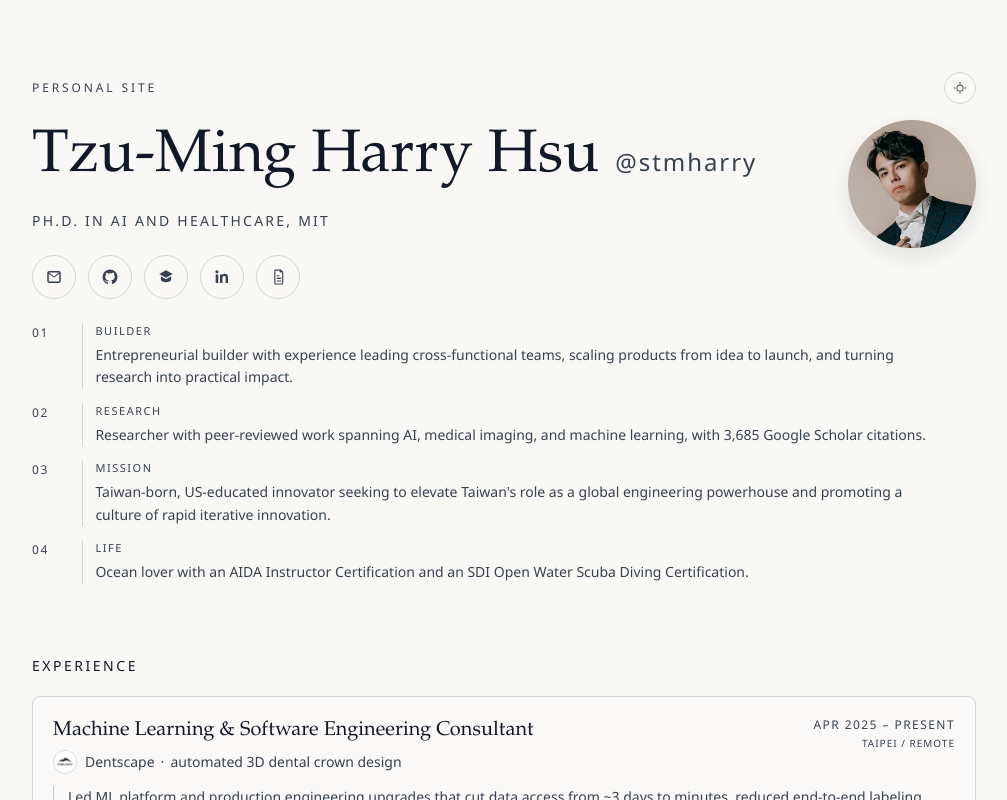
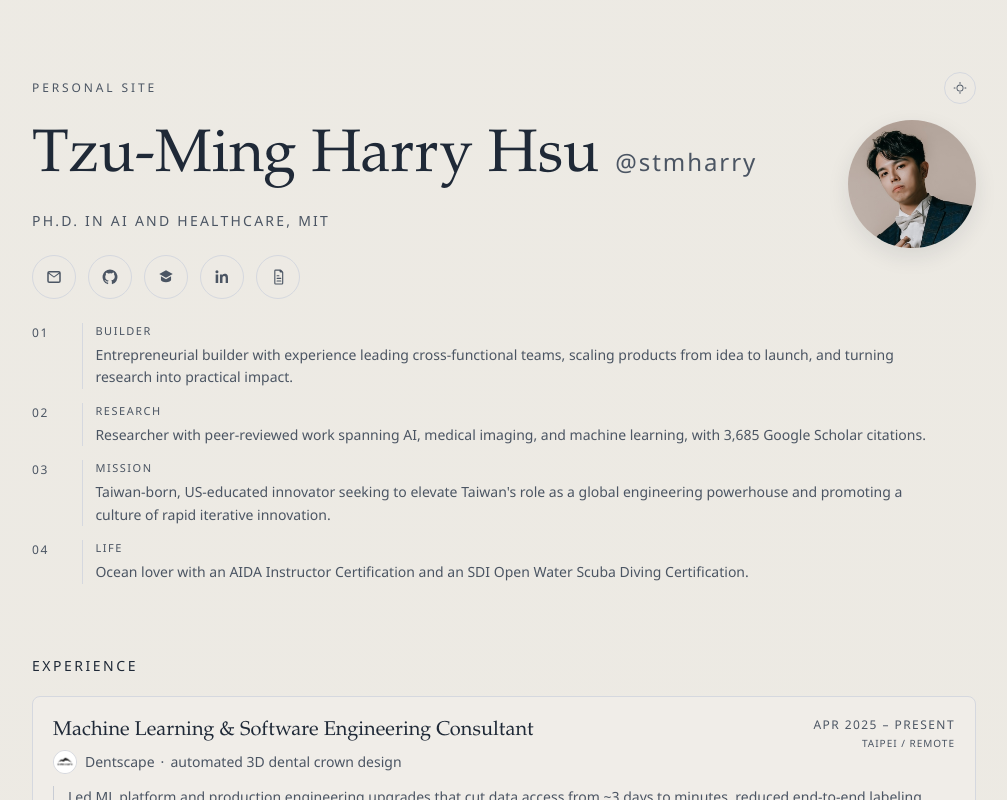
Before and after one commit to stmharry/stmharry.github.io, a React (Vite) app: page / in a window 1280 px wide. Shown: the top 800 px of the page, without its empty margins (136-1143 px from the left). Built offline with nearby package versions, Linux system fonts and the light colour scheme.

Commit message:
💄 style(theme): soften light-mode background tones
Reduce brightness in the light palette with warmer paper and gradient values so the page feels less harsh while preserving the existing editorial contrast.

```diff
--- a/src/index.css
+++ b/src/index.css
@@ -4,12 +4,12 @@
   --font-serif: "Iowan Old Style", "Palatino Linotype", "Book Antiqua", Palatino,
     "Times New Roman", serif;
   --font-sans: "IBM Plex Sans", "Avenir Next", "Segoe UI", sans-serif;
-  --ink-900: #111827;
-  --ink-700: #374151;
-  --paper: #f8f7f4;
-  --paper-accent: #f3f2ef;
-  --line: #d1d5db;
-  --rail: #c4c8cf;
+  --ink-900: #1f2937;
+  --ink-700: #4b5563;
+  --paper: #ebe8e1;
+  --paper-accent: #e2ddd4;
+  --line: #d5d8df;
+  --rail: #c8ccd4;
   --mobile-sticky-name-height: 2.25rem;
   color-scheme: light dark;
 }
@@ -26,12 +26,12 @@
 }
 
 :root[data-theme="light"] {
-  --ink-900: #111827;
-  --ink-700: #374151;
-  --paper: #f8f7f4;
-  --paper-accent: #f3f2ef;
-  --line: #d1d5db;
-  --rail: #c4c8cf;
+  --ink-900: #1f2937;
+  --ink-700: #4b5563;
+  --paper: #ebe8e1;
+  --paper-accent: #e2ddd4;
+  --line: #d5d8df;
+  --rail: #c8ccd4;
   color-scheme: light;
 }
 
@@ -61,7 +61,7 @@
   body {
     font-family: var(--font-sans);
     color: var(--ink-900);
-    background: radial-gradient(circle at top left, #ffffff 0%, var(--paper) 60%, var(--paper-accent) 100%);
+    background: radial-gradient(circle at top left, #f1ede5 0%, var(--paper) 60%, var(--paper-accent) 100%);
     -webkit-font-smoothing: antialiased;
     -moz-osx-font-smoothing: grayscale;
     text-rendering: optimizeLegibility;
@@ -74,7 +74,7 @@
   }
 
   :root[data-theme="light"] body {
-    background: radial-gradient(circle at top left, #ffffff 0%, var(--paper) 60%, var(--paper-accent) 100%);
+    background: radial-gradient(circle at top left, #f1ede5 0%, var(--paper) 60%, var(--paper-accent) 100%);
   }
 
   :root[data-theme="dark"] body {
```
